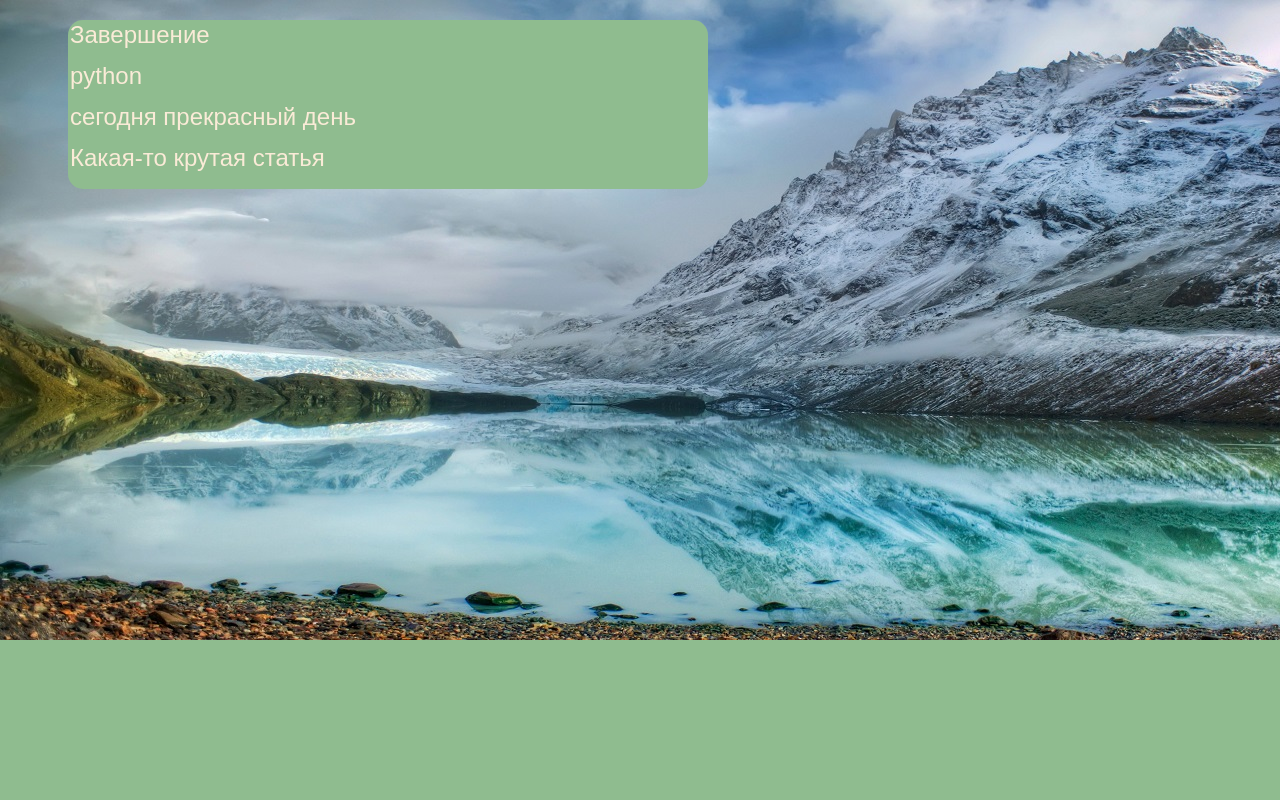
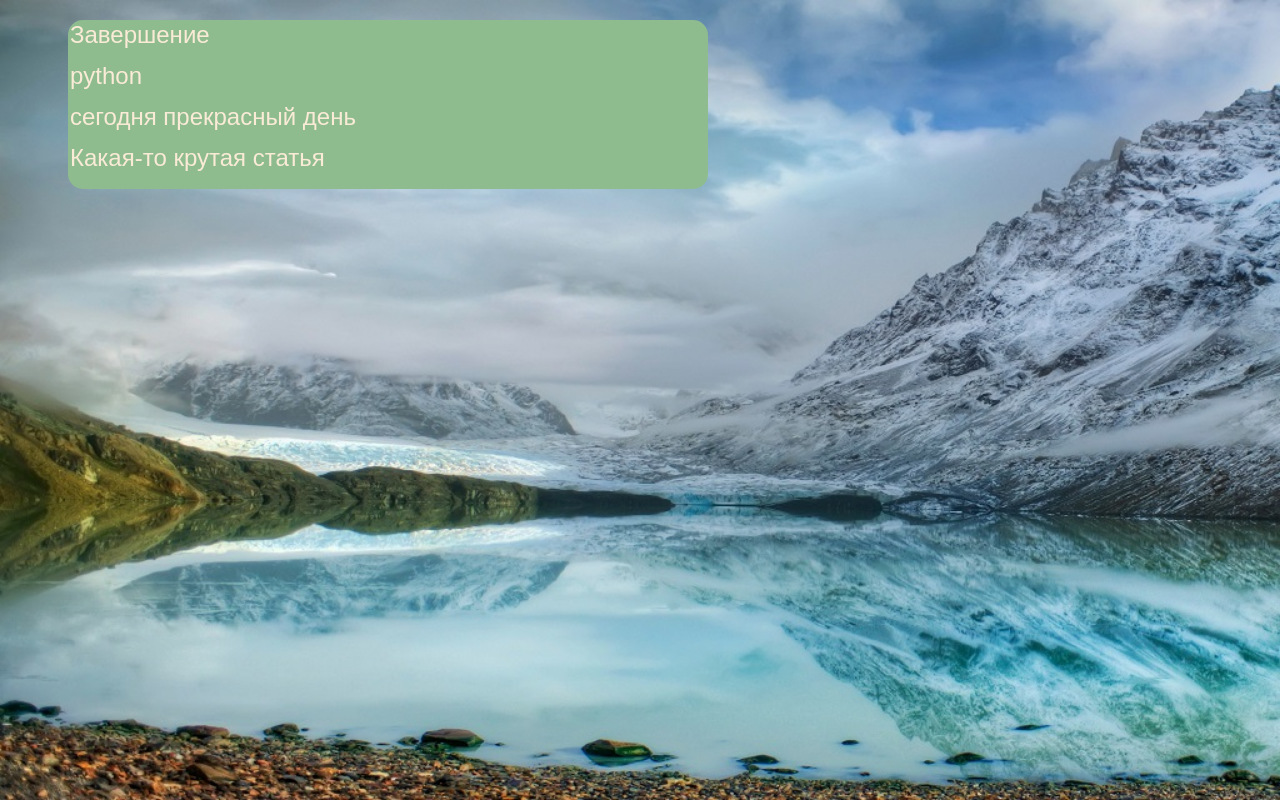
Before and after one commit to grim-GO/kg_online2.0, a Django app: page /KgBlog/posts/ in a window 1280 px wide; the page is wider, and only the part inside the window is pictured. Shown: the part 165-965 px from the top of that part. Before the commit the page ends 805 px from the top of that part, so only its background shows below. Run offline with Django 3.2, Linux system fonts and the light colour scheme; data comes from the database, SQL or seed files in the repository.

Commit message:
two commit

```diff
--- a/KgBlog/static/css/posts.css
+++ b/KgBlog/static/css/posts.css
@@ -112,11 +112,11 @@ ul.menu li a:hover {
 }
 
 .site_content {
-    width: 1582px;
+    width: 100%;
     overflow: hidden;
     margin: 0 auto 0 auto;
     background-color: white;
-    height: 640px;
+    height: auto;
     background-image: url("../img/kgimg1.jpg");
 
 }
--- a/requirements.txt
+++ b/requirements.txt
@@ -1,8 +1,11 @@
 asgiref==3.2.3
+dj-database-url==0.5.0
 Django==3.0.2
+gunicorn==20.0.4
 Jinja2==2.10.3
 MarkupSafe==1.1.1
 pip==19.0.3
 pytz==2019.3
 setuptools==40.8.0
 sqlparse==0.3.0
+whitenoise==5.0.1
--- a/templates/index.html
+++ b/templates/index.html
@@ -33,7 +33,11 @@
 </div>
 
 
-<div class="site_content" style="background-size: cover; background-repeat: no-repeat">
+<div class="site_content" style="background-size: cover; background-repeat: no-repeat; width: 100%;
+    overflow: hidden;
+    margin: 0 auto 0 auto;
+    background-color: white;
+    height: auto;">
 
     <div class="sitebar_container">
 
--- a/templates/post.html
+++ b/templates/post.html
@@ -33,7 +33,11 @@
 </div>
 
 
-<div class="site_content" style="background-size: cover; background-repeat: no-repeat">
+<div class="site_content" style="background-size: cover; background-repeat: no-repeat; width: 100%;
+    overflow: hidden;
+    margin: 0 auto 0 auto;
+    background-color: white;
+    height: 800px;">
      <div class="site_message">
     <h2 class="text-info">{{ post.post_title }}</h2>
     <h6 class="text-info">Опубликовано: {{ post.pub_date|date:"d-m-Y в H:i:s" }}</h6>
--- a/templates/posts.html
+++ b/templates/posts.html
@@ -33,7 +33,11 @@
 </div>
 
 
-<div class="site_content" style="background-size: cover; background-repeat: no-repeat">
+<div class="site_content" style="background-size: cover; background-repeat: no-repeat; width: 100%;
+    overflow: hidden;
+    margin: 0 auto 0 auto;
+    background-color: white;
+    height: 800px;">
     <div class="site_message">
 
     {% for posting in object_list %}
```
Also changed, not shown: templates/user.html (+6 -2 lines), 1 other file.
